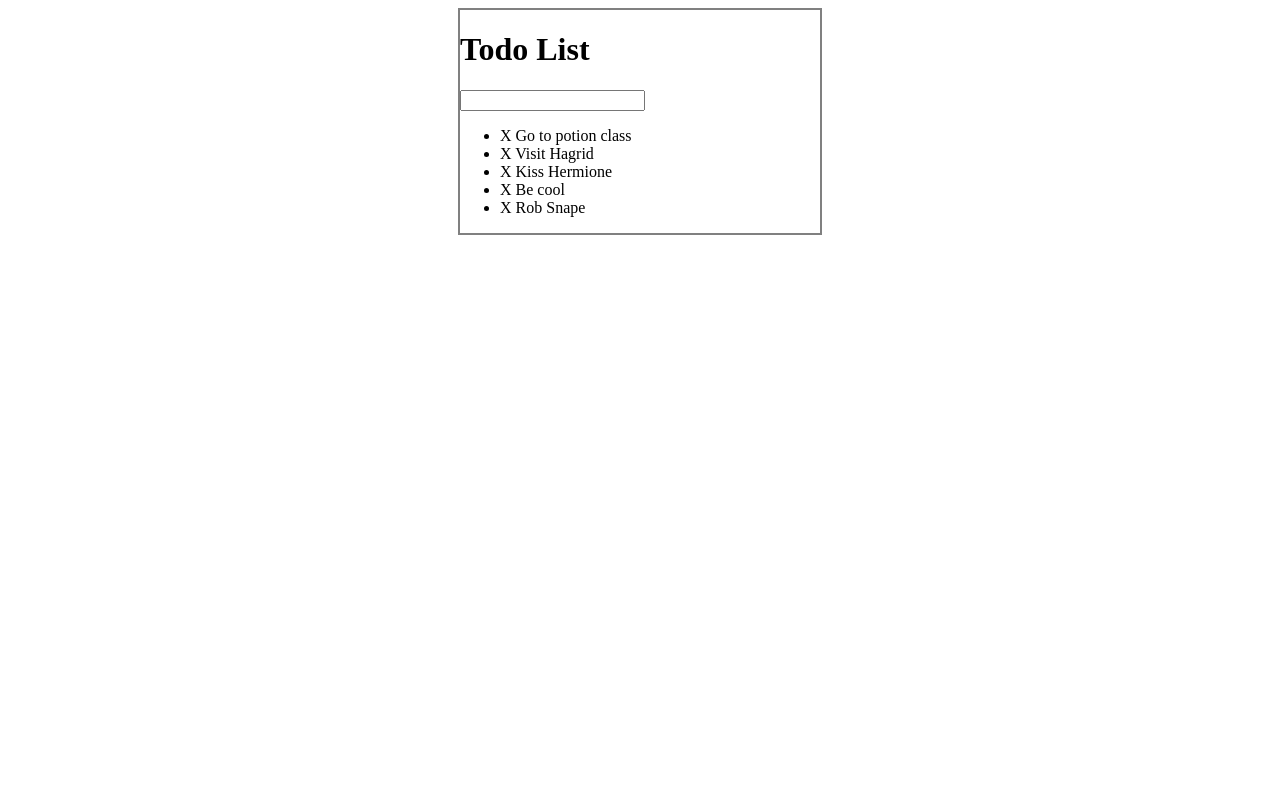
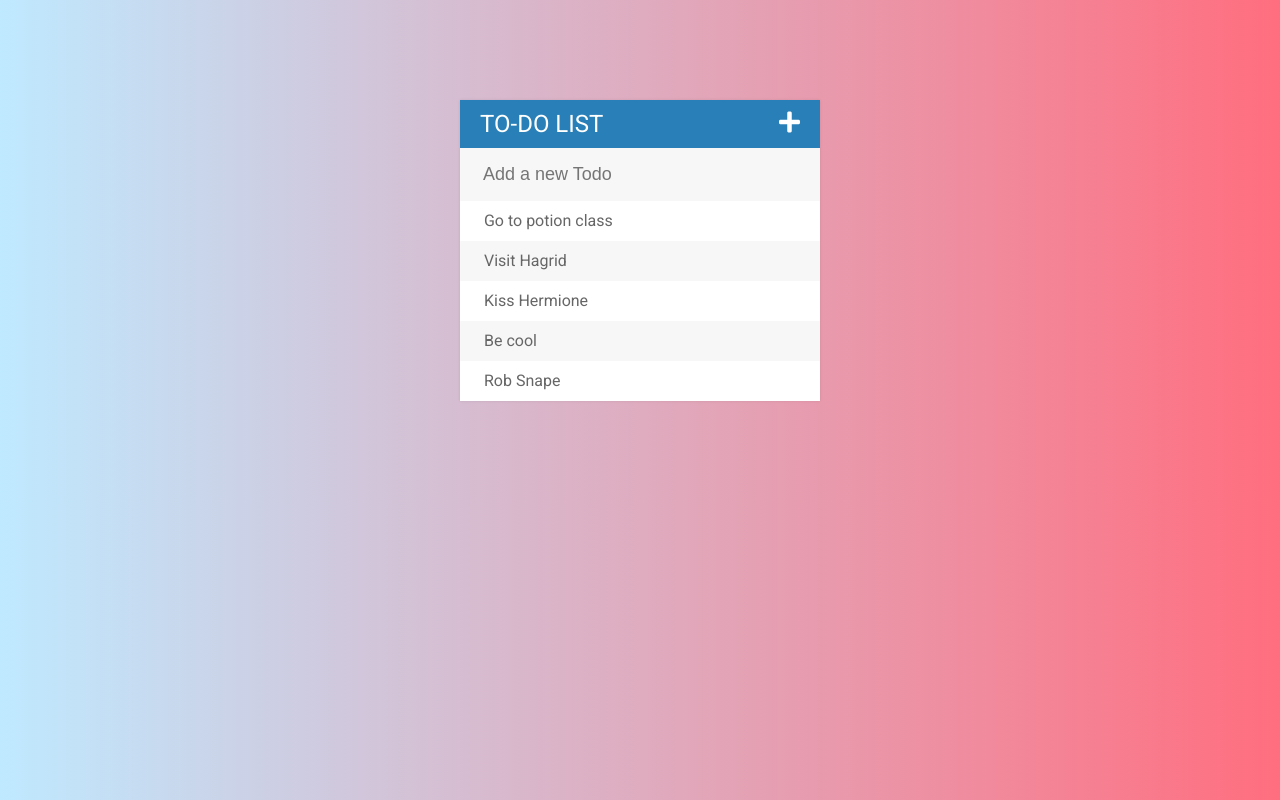
Before and after one commit to sylvestertarnowski/todoList, a plain HTML site: page index.html in a window 1280 px wide. Drawn offline with nearby package versions, Linux system fonts and the light colour scheme.

Commit message:
Add files via upload

```diff
--- a/index.html
+++ b/index.html
@@ -2,19 +2,21 @@
 <html>
   <head>
     <title>jQuerry Todo List</title>
+    <link rel="stylesheet" href="https://use.fontawesome.com/releases/v5.3.1/css/all.css" integrity="sha384-mzrmE5qonljUremFsqc01SB46JvROS7bZs3IO2EmfFsd15uHvIt+Y8vEf7N7fWAU" crossorigin="anonymous">
+    <link href="https://fonts.googleapis.com/css?family=Roboto:400,500,700" rel="stylesheet">
     <script type="text/javascript" src="https://code.jquery.com/jquery-3.3.1.js"></script>
     <link rel="stylesheet" href="todoList.css">
   </head>
   <body>
     <div id="container">
-      <h1>Todo List</h1>
-      <input type="text">
+      <h1>To-do List<i class="fas fa-plus"></i></h1>
+      <input type="text" placeholder="Add a new Todo">
       <ul>
-        <li><span>X</span> Go to potion class</li>
-        <li><span>X</span> Visit Hagrid</li>
-        <li><span>X</span> Kiss Hermione</li>
-        <li><span>X</span> Be cool</li>
-        <li><span>X</span> Rob Snape</li>
+        <li><span><i class="fas fa-trash-alt"></i></span> Go to potion class</li>
+        <li><span><i class="fas fa-trash-alt"></i></span> Visit Hagrid</li>
+        <li><span><i class="fas fa-trash-alt"></i></span> Kiss Hermione</li>
+        <li><span><i class="fas fa-trash-alt"></i></span> Be cool</li>
+        <li><span><i class="fas fa-trash-alt"></i></span> Rob Snape</li>
       </ul>
     </div>
     <script type="text/javascript" src="todoList.js"></script>
--- a/todoList.css
+++ b/todoList.css
@@ -1,10 +1,96 @@
+body {
+  font-family: Roboto;
+  background: #ff6e7f;  /* fallback for old browsers */
+  background: -webkit-linear-gradient(to right, #bfe9ff, #ff6e7f);
+  background: linear-gradient(to right, #bfe9ff, #ff6e7f);
+}
+
+h1 {
+  background: #2980b9;
+  color: white;
+  margin: 0;
+  padding: 10px 20px;
+  text-transform: uppercase;
+  font-size: 24px;
+  font-weight: normal;
+}
+
+span {
+  background: #e74c3c;
+  height: 40px;
+  margin-right: 20px;
+  text-align: center;
+  color: white;
+  width: 0;
+  display: inline-block;
+  transition: 0.2s linear;
+  opacity: 0;
+}
+
+ul {
+  list-style: none;
+  margin: 0;
+  padding: 0;
+}
+
+input {
+  font-size: 18px;
+  background-color: #f7f7f7;
+  width: 100%;
+  padding: 13px 13px 13px 20px;
+  box-sizing: border-box;
+  color: #2980b9;
+  border: 3px solid rgba(0, 0, 0, 0);
+}
+
+li {
+  background: #fff;
+  height: 40px;
+  line-height: 40px;
+  color: #666;
+}
+
+
+
+input:focus {
+  background: white;
+  border: 3px solid #2980b9;
+  outline: none;
+}
+
+li:nth-child(2n) {
+  background: #f7f7f7;
+}
+
+span {
+  background: #e74c3c;
+  height: 40px;
+  margin-right: 20px;
+  text-align: center;
+  color: white;
+  width: 0;
+  display: inline-block;
+  transition: 0.2s linear;
+  opacity: 0;
+}
+
+li:hover span {
+  width: 40px;
+  opacity: 1.0;
+}
+
 #container {
   width: 360px;
-  margin: 0 auto;
-  border: 2px solid gray;
+  margin: 100px auto;
+  background: #f7f7f7;
+  box-shadow: 0 0 3px rgba(0, 0, 0, 0.1);
 }
 
 .completed {
   color: gray;
   text-decoration: line-through;
 }
+
+.fa-plus {
+  float: right;
+}
--- a/todoList.js
+++ b/todoList.js
@@ -4,18 +4,26 @@
 //   console.log("It is currently gray");
 // }
 
-$("li").click(function() {
+$("ul").on("click", "li", function() {
   $(this).toggleClass("completed");
 });
 
 //click on x to delete todo
-$("span").click(function(event) {
+$("ul").on("click", "span", function(event) {
   $(this).parent().fadeOut(500, function() {
     $(this).remove();
   });
   event.stopPropagation();
 });
 
-$("input[type='text']").keypress(function() {
-  console.log("key press!");
+$("input[type='text']").keypress(function(event) {
+  if(event.which === 13) {
+    let todoText = $(this).val();
+    $(this).val("");
+    $("ul").append("<li><i class='fas fa-trash-alt'></i>" + todoText + "</li>");
+  }
 });
+
+$(".fa-plus").on('click', function() {
+  $("input[type='text']").fadeToggle();
+});
```
